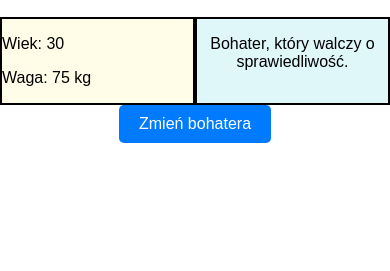
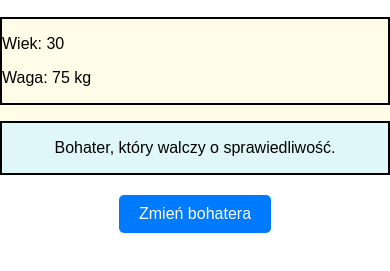
Before and after one commit to mplik/database, a plain HTML site: page index.html in a window 390 px wide. Shown: the part 287-558 px from the top of the page. Drawn offline with Linux system fonts and the light colour scheme.

Commit message:
Dodano margines nad przyciskiem dodano responsywność dla urządzeń mobilnych w styles.css

```diff
--- a/styles.css
+++ b/styles.css
@@ -52,8 +52,27 @@ button {
     background-color: #007bff;
     color: white;
     border-radius: 5px;
+    margin-top: 20px;
 }
 
 button.hover {
     background-color: #0056b3;
 }
+
+/* Responsywność dla urządzeń mobilnych */
+@media (max-width: 600px) {
+    .hero-details {
+        flex-direction: column;
+        width: 100%;
+        padding: 0;
+    }
+    .left-column,
+    .right-column {
+        width: 100%;
+        margin-bottom: 16px;
+        box-sizing: border-box;
+    }
+    .right-column {
+        margin-bottom: 0;
+    }
+}
```
